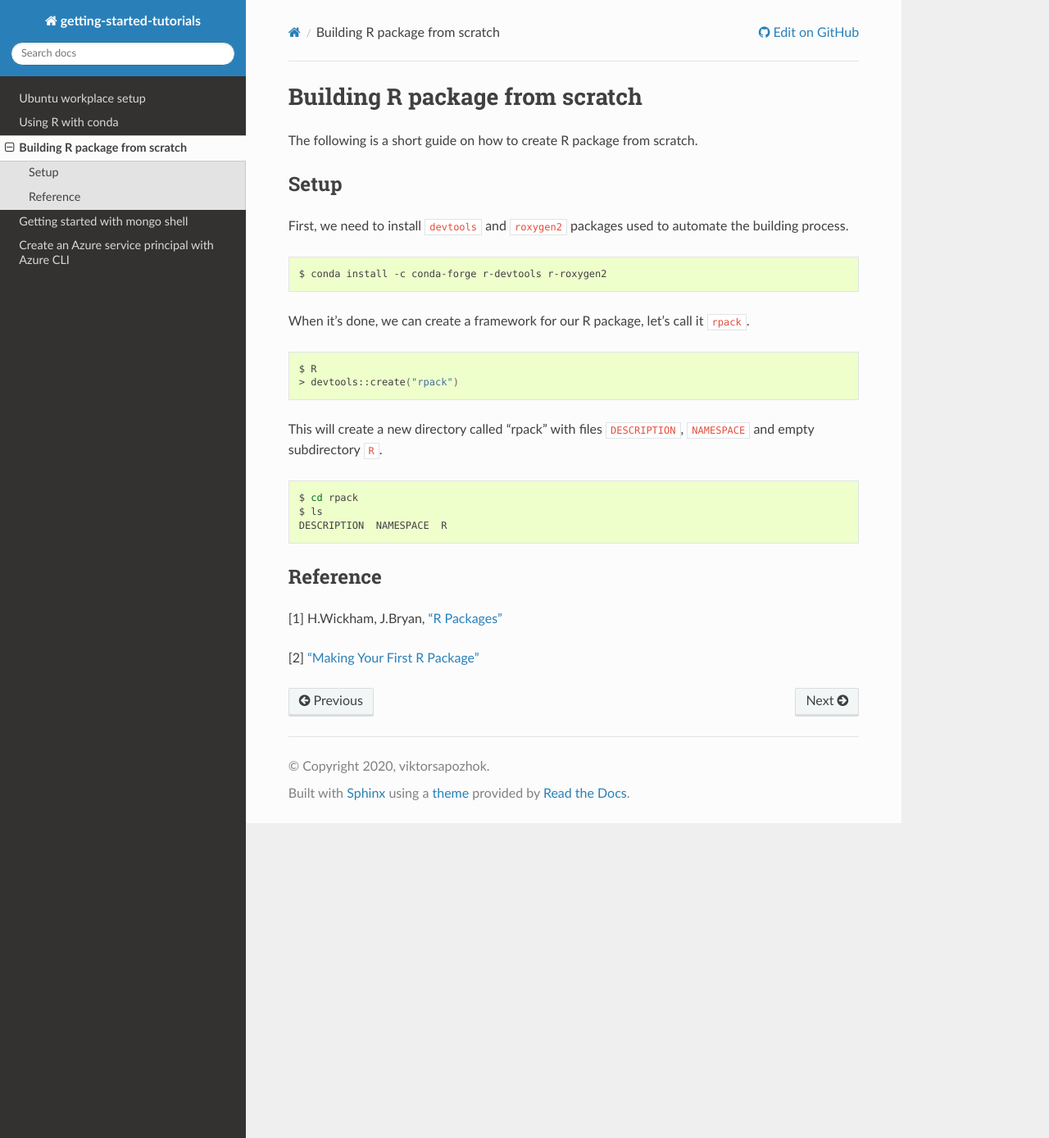
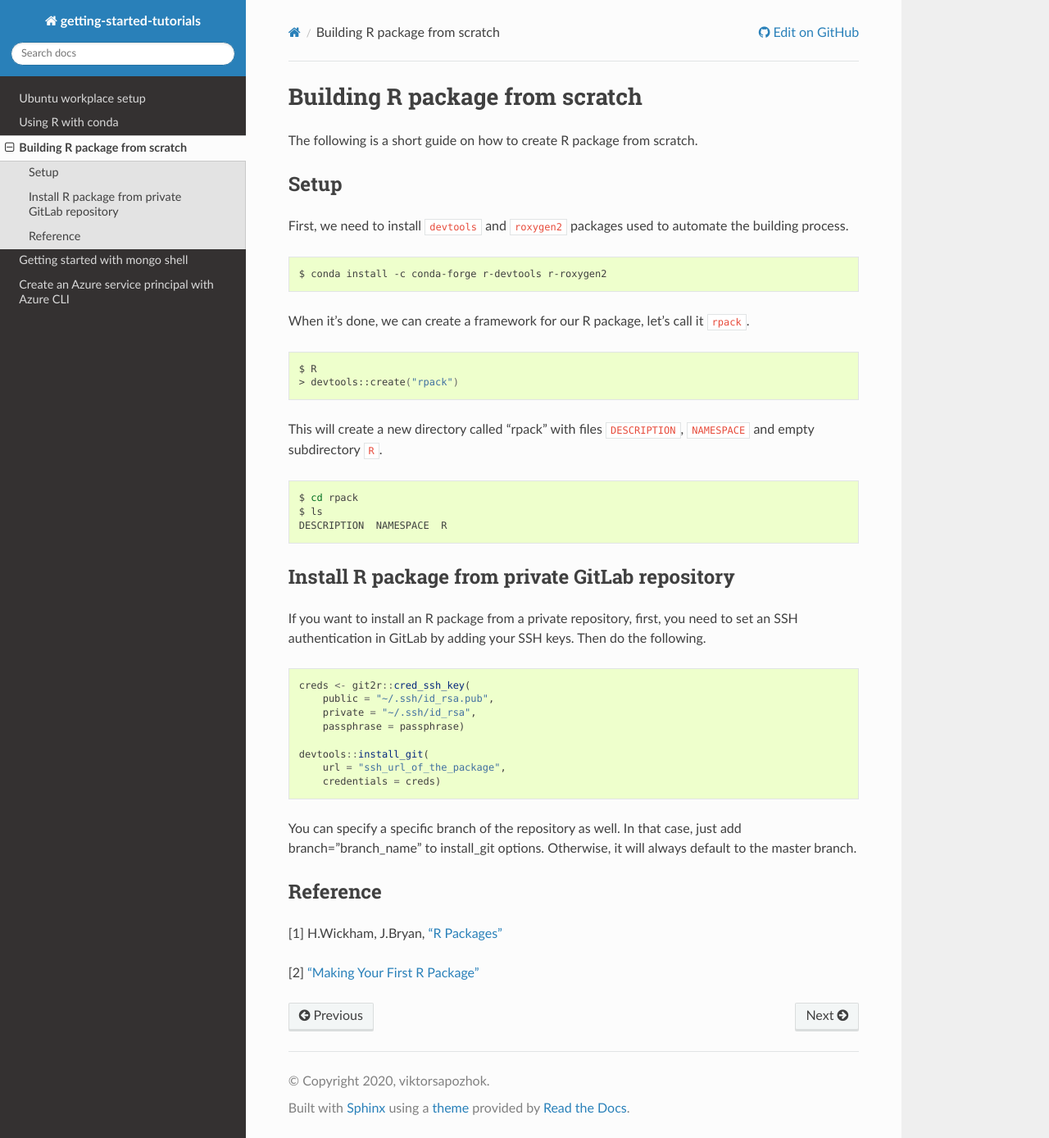
Before and after one commit to viktorsapozhok/getting-started-tutorials, a Sphinx documentation site: the page built from docs/source/rpack.rst, in a window 1280 px wide and 1388 px high. Shown: the whole window at 82% size. Built offline with Sphinx 7.4.7 and the Read the Docs theme 2.0.0, drawn with Linux system fonts in a browser that asks for light colours.

Commit message:
updated R package tutorial

```diff
--- a/docs/source/rpack.rst
+++ b/docs/source/rpack.rst
@@ -29,6 +29,27 @@ and empty subdirectory ``R``.
     $ ls
     DESCRIPTION  NAMESPACE  R
 
+Install R package from private GitLab repository
+------------------------------------------------
+
+If you want to install an R package from a private repository, first, you need
+to set an SSH authentication in GitLab by adding your SSH keys. Then do the following.
+
+.. code-block:: R
+
+    creds <- git2r::cred_ssh_key(
+        public = "~/.ssh/id_rsa.pub",
+        private = "~/.ssh/id_rsa",
+        passphrase = passphrase)
+
+    devtools::install_git(
+        url = "ssh_url_of_the_package",
+        credentials = creds)
+
+You can specify a specific branch of the repository as well. In that case,
+just add branch="branch_name" to install_git options. Otherwise, it will always
+default to the master branch.
+
 Reference
 ---------
 
```
